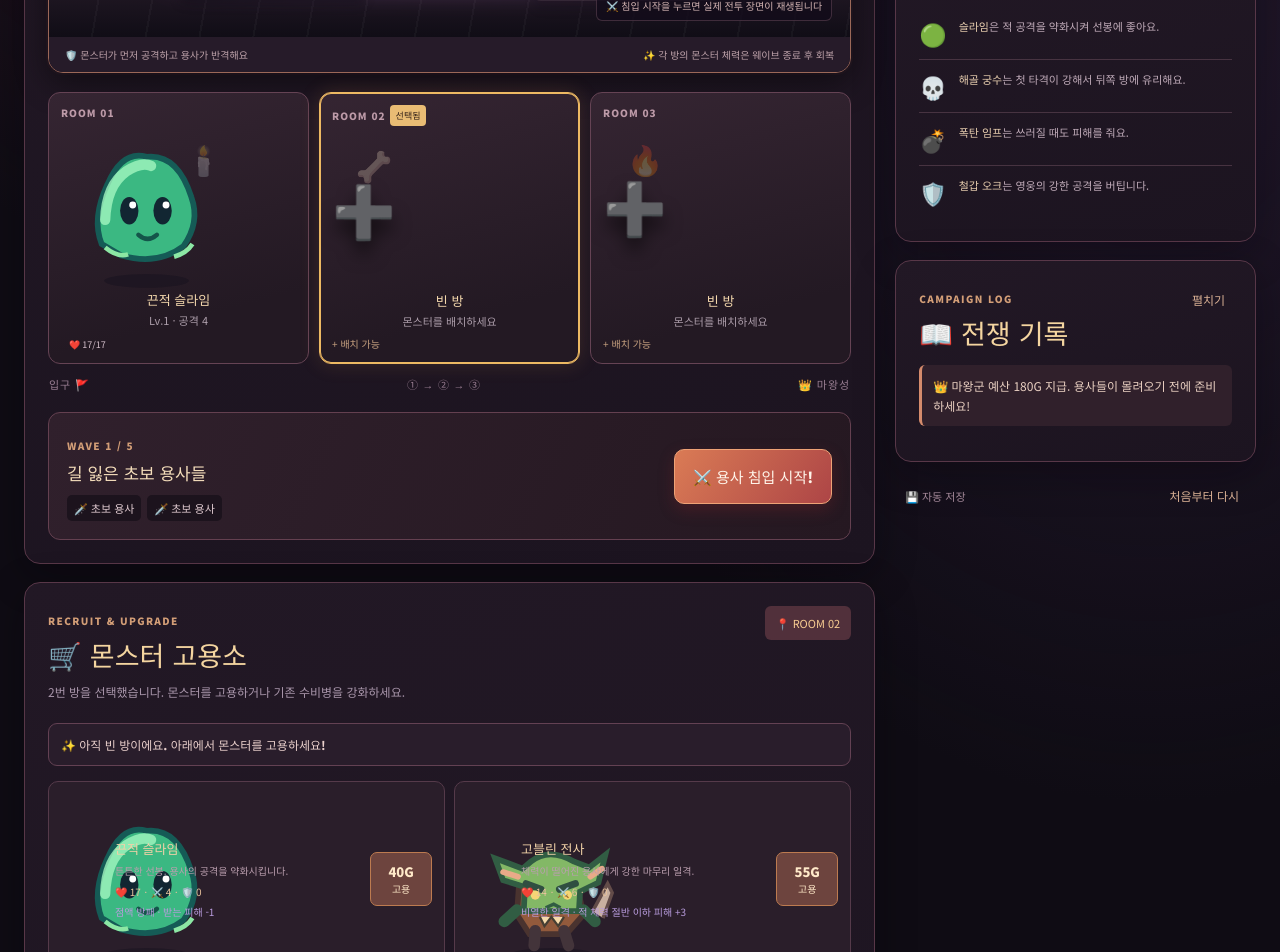
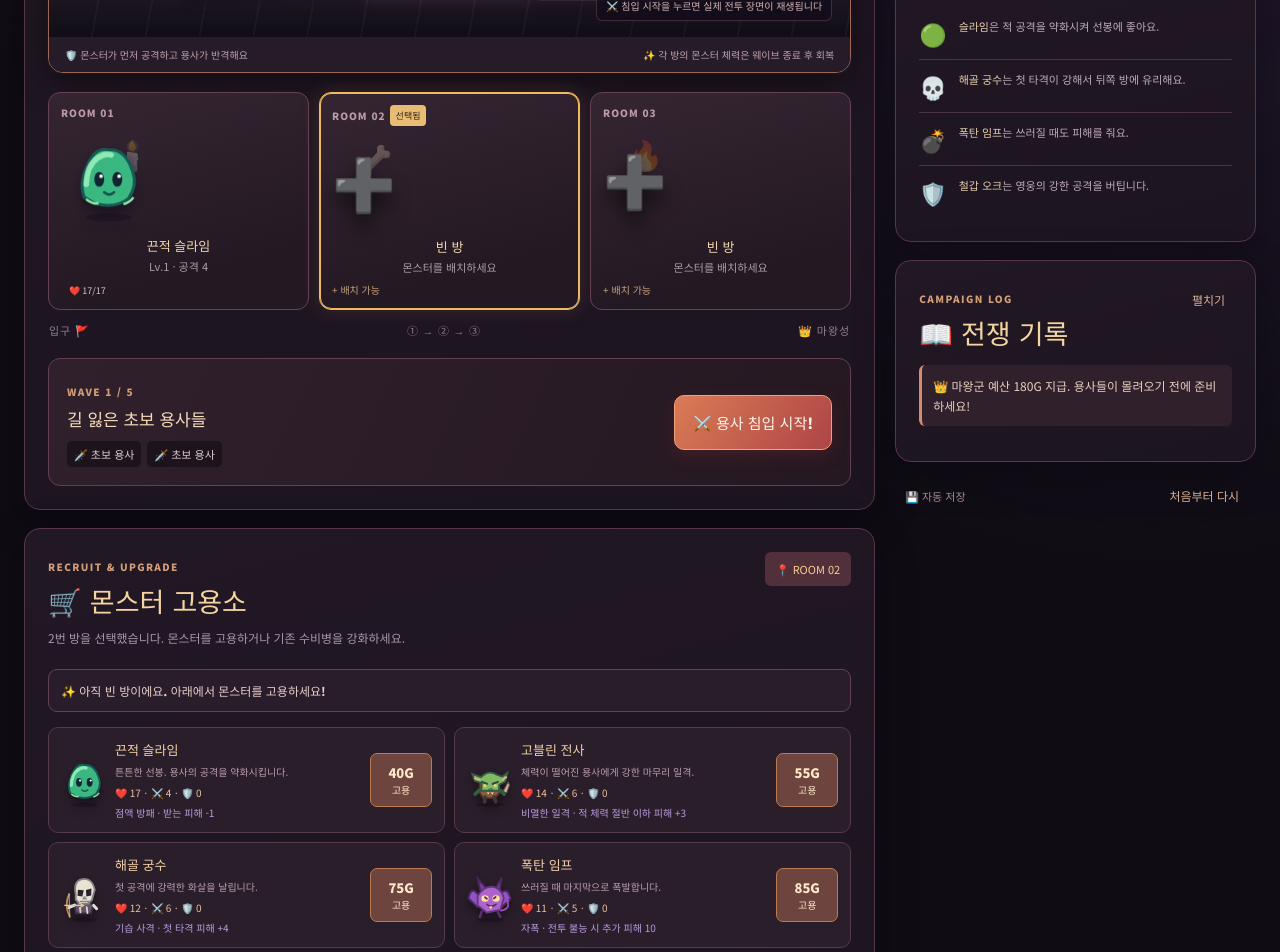
Before and after one commit to bduidohd937-beep/demon-lord-defense, a React (Vite) app: page / in a window 1280 px wide. Shown: the part 740-1692 px from the top of the page. Built offline with nearby package versions, Linux system fonts and the light colour scheme.

Commit message:
style: replace emoji tiles and monster store icons with animated original sprites

```diff
--- a/src/App.css
+++ b/src/App.css
@@ -178,3 +178,40 @@ h1 { font-family: "Do Hyeon", "Noto Sans KR", sans-serif; font-weight: 400; colo
 @media (prefers-reduced-motion: reduce) {
   *, *::before, *::after { animation-duration: .01ms !important; transition-duration: .01ms !important; }
 }
+
+
+/* V0.2: original vector art throughout the dungeon management screen */
+.room-stage .character-art {
+  width: clamp(58px, 8vw, 95px);
+  height: 92px;
+  max-width: 100%;
+  max-height: 100%;
+  overflow: visible;
+  filter: drop-shadow(0 7px 5px #0908106c);
+  animation: idle-breathe 2.4s ease-in-out infinite alternate;
+}
+.room-fallen .room-stage .character-art { opacity: .35; filter: grayscale(1); animation: none; }
+.invader-sprite .character-art {
+  width: 54px;
+  height: 65px;
+  max-height: 65px;
+  transform: scaleX(-1);
+  filter: drop-shadow(0 0 9px #ffd09b);
+}
+.room-stage .invader-sprite { font-size: 0; }
+.product-emoji { display: grid; place-items: center; }
+.product-emoji .character-art {
+  display: block;
+  width: 47px;
+  height: 55px;
+  max-height: 55px;
+  filter: drop-shadow(0 5px 4px #0006);
+}
+@media (max-width: 760px) {
+  .room-stage .character-art { height: 69px; width: 63px; }
+  .invader-sprite .character-art { width: 34px; height: 43px; }
+  .product-emoji .character-art { width: 45px; height: 53px; }
+}
+@media (prefers-reduced-motion: reduce) {
+  .room-stage .character-art { animation: none !important; }
+}
```
